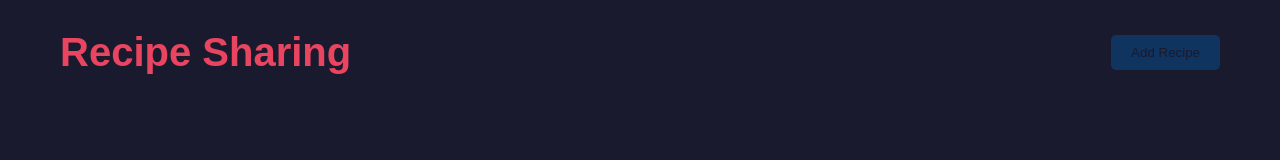
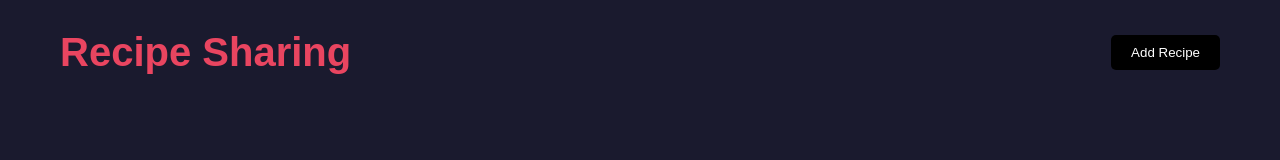
Before and after one commit to Sammythe-King/Recipe-App, a plain HTML site: page index.html in a window 1280 px wide. In both pictures the pointer is over the button "Add Recipe". Drawn offline with Linux system fonts and the light colour scheme.

Commit message:
BTN Update
Improve Hover effect on the add recipe button

```diff
--- a/styles.css
+++ b/styles.css
@@ -48,7 +48,8 @@ h1 {
 }
 
 .btn:hover {
-    background-color: var(--text-secondary);
+    background-color: black;
+    color: white;
 }
 
 #recipeList {
```
